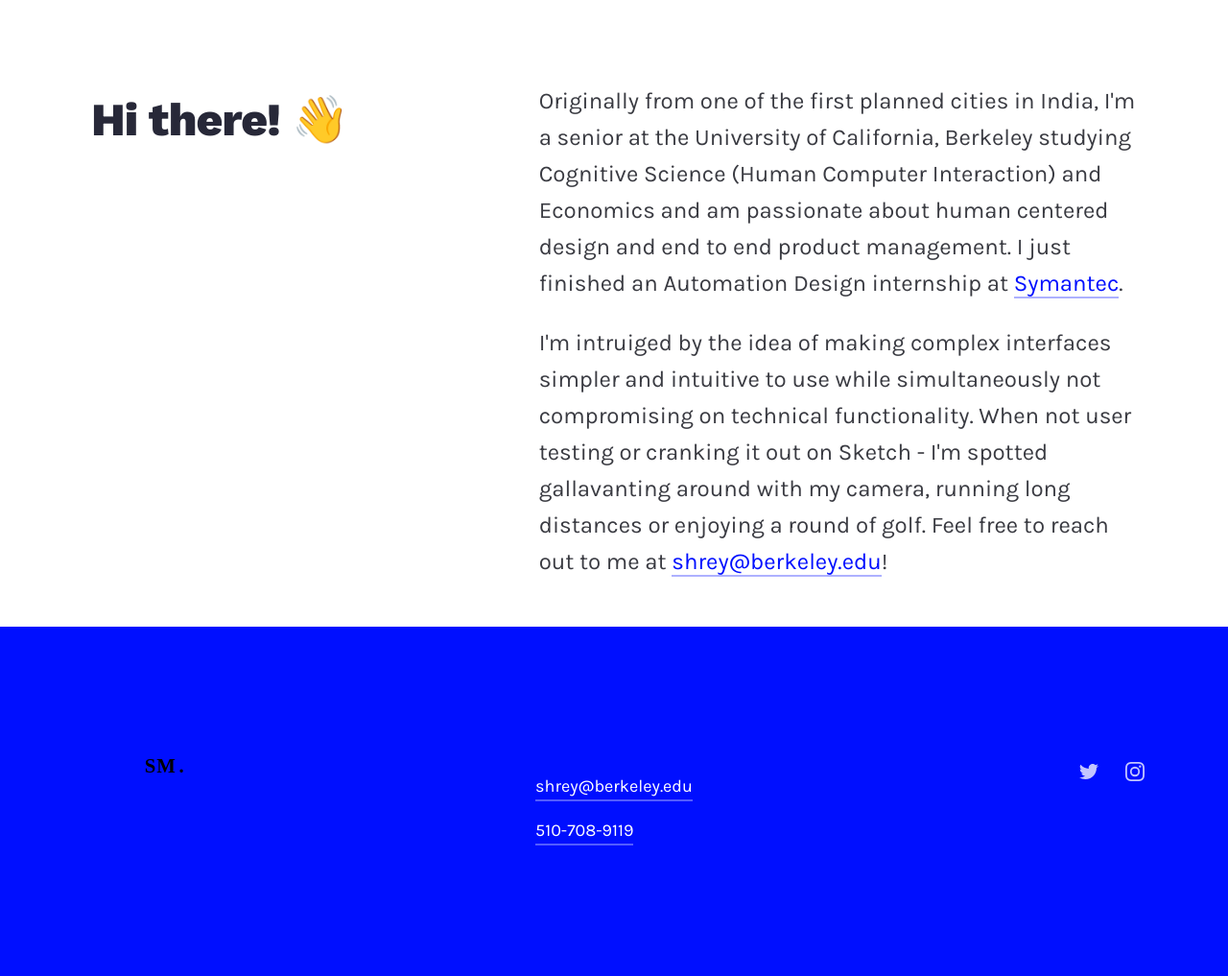
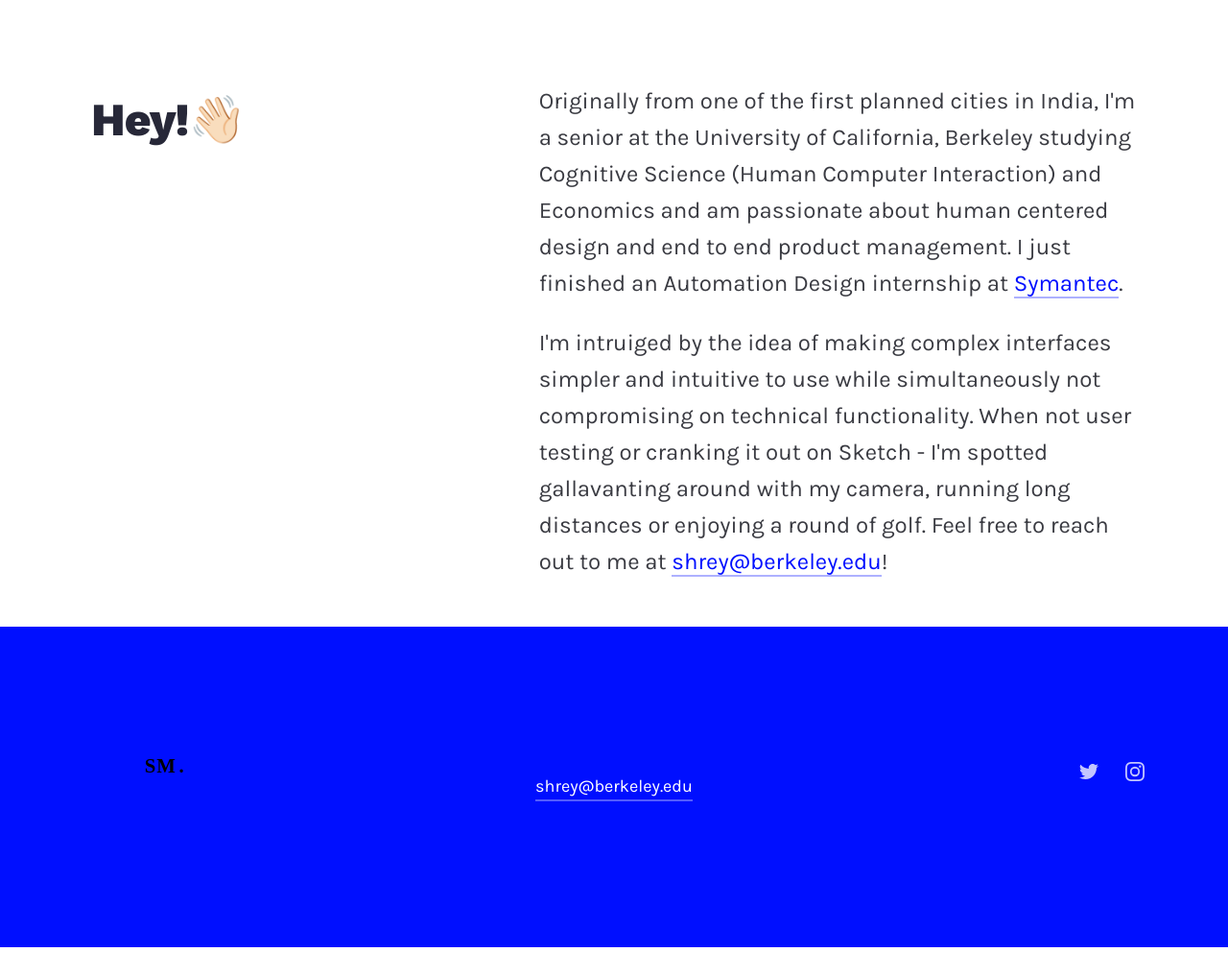
Before and after one commit to shreymalhotra/shreymalhotra.github.io, a plain HTML site: page about.html in a window 1280 px wide. Shown: the part 661-1678 px from the top of the page at 96% size. After the commit the page ends 1648 px from the top, so only its background shows below. Drawn offline with nearby package versions, Linux system fonts and the light colour scheme.

Commit message:
refinements

```diff
--- a/about.html
+++ b/about.html
@@ -75,7 +75,7 @@
 					<div class="page-content mar-top-lg">
 						<div class="row">
 							<div class="col-lg-4 col-md-10">
-								<h2>Hi there! 👋</h2>
+								<h2>Hey!👋🏻</h2>
 							</div>
 							<div class="col-lg-7 offset-lg-1 col-md-10">
 								<p class="lead">Originally from one of the first planned cities in India, I'm a senior at the University of California, Berkeley studying Cognitive Science (Human Computer Interaction) and Economics and am passionate about human centered design and end to end product management. I just finished an Automation Design internship at <a href="https://www.symantec.com" target="_blank">Symantec</a>. </p>
@@ -93,7 +93,7 @@
 					<div class="col-lg-4 col-md-4 col-sm-12">
 						<div class="footer-contacts">
 							<div class="wrap">
-								<a class="email" href="mailto:shrey@berkeley.edu">shrey@berkeley.edu</a><br><a class="phone" href="tel:5107089119">510-708-9119</a>
+								<a class="email" href="mailto:shrey@berkeley.edu">shrey@berkeley.edu</a><br>
 							</div>
 						</div>
 					</div>
```
Also changed, not shown: index.html (+1 -1 lines), project-1.html (+1 -1 lines), project-2.html (+1 -1 lines), project-3.html (+1 -1 lines), project-4.html (+2 -2 lines), project-5.html (+1 -1 lines), img/lecida/brand.png, 2 other files.
